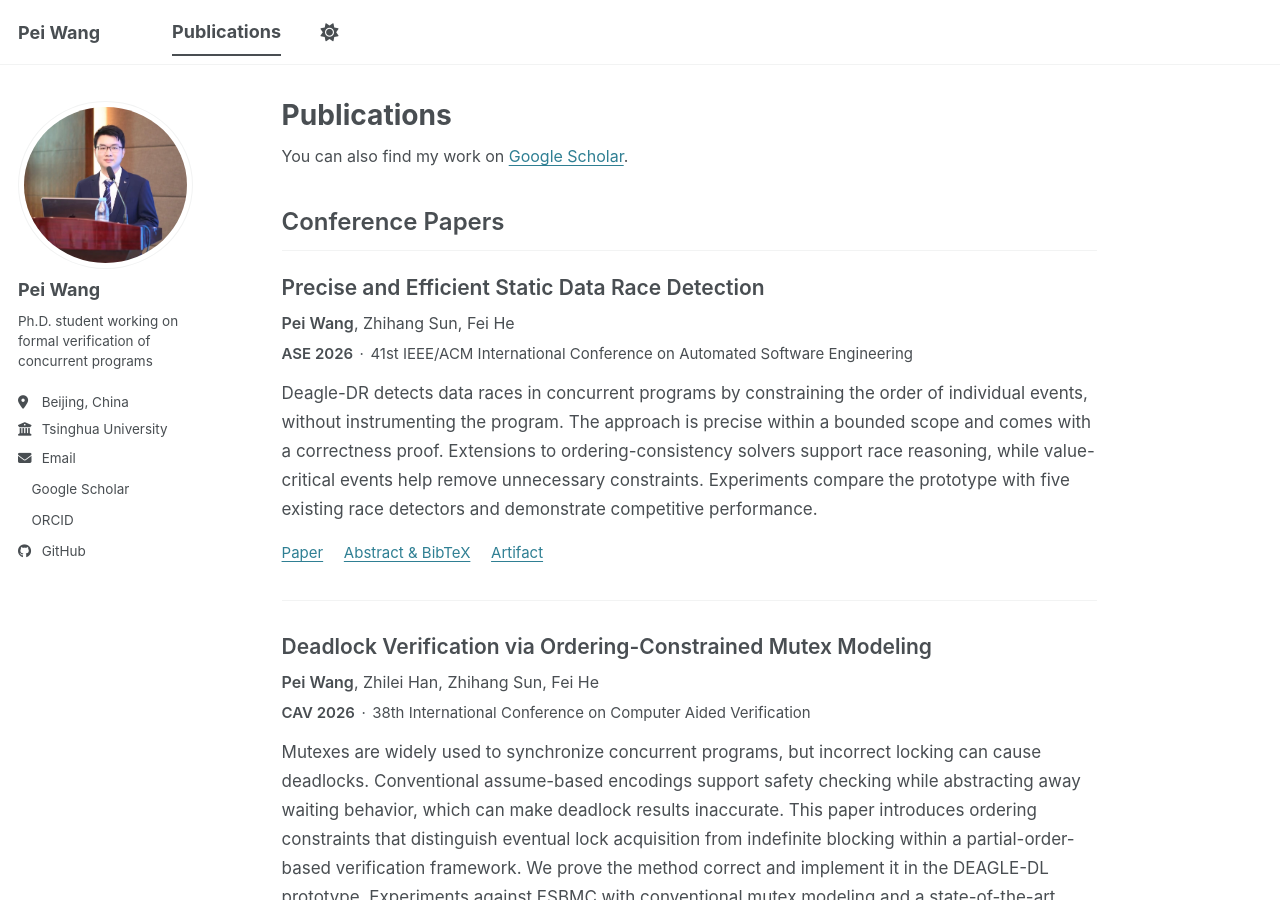
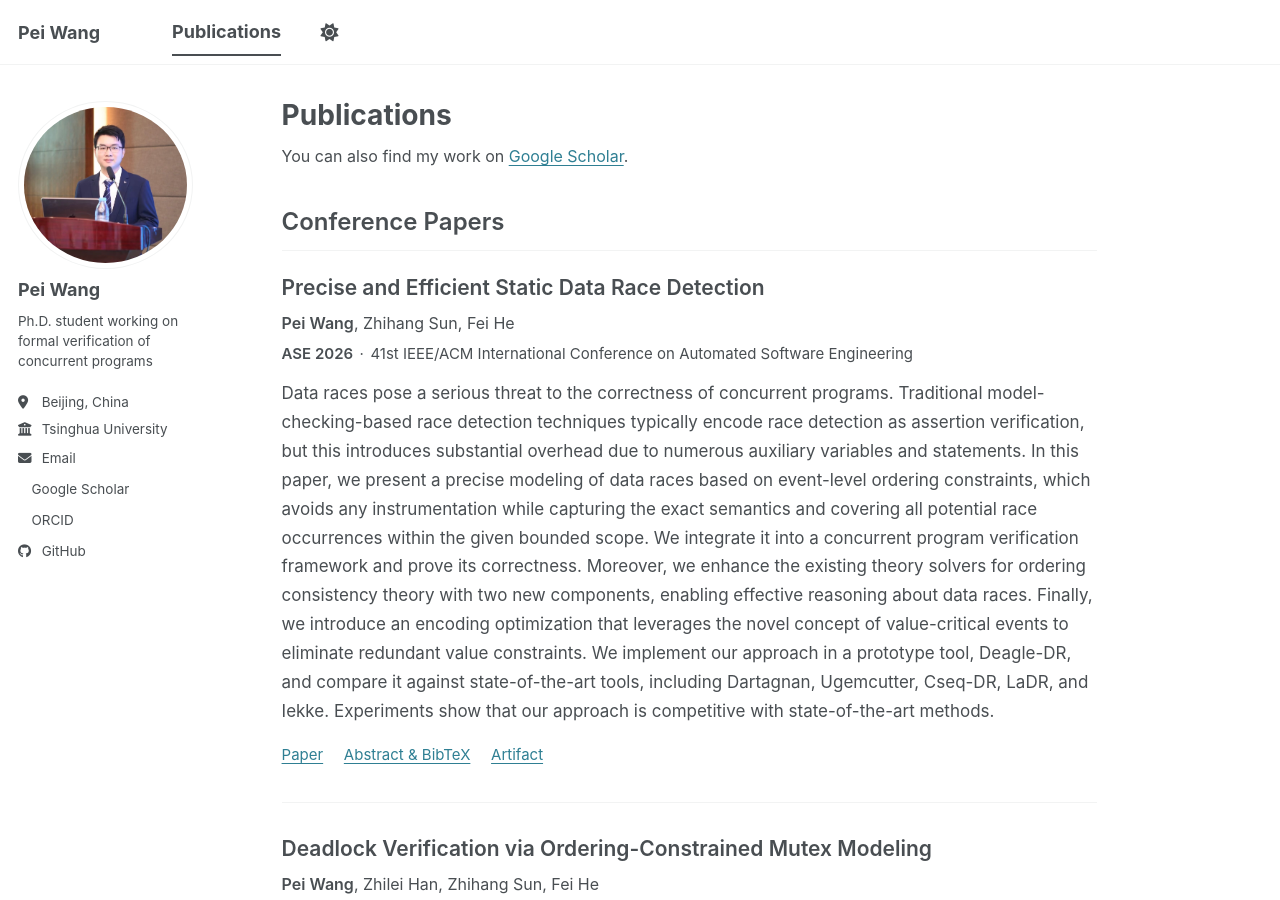
Before and after one commit to pei-wang-cs/pei-wang.github.io, a Jekyll site: the page built from _pages/publications.html, in a window 1280 px wide and 900 px high. Built offline with Jekyll 4.4.1, drawn with Linux system fonts in a browser that asks for light colours; a style sheet for code colours, icons or effects is not loaded.

Commit message:
Use the supplied ASE abstract consistently across publication pages

```diff
--- a/_publications/2026-10-07-precise-efficient-static-data-race-detection.md
+++ b/_publications/2026-10-07-precise-efficient-static-data-race-detection.md
@@ -9,12 +9,14 @@ authors:
 venue_short: "ASE 2026"
 permalink: /publication/precise-efficient-static-data-race-detection/
 excerpt: >-
-  Deagle-DR detects data races in concurrent programs by constraining the order
-  of individual events, without instrumenting the program. The approach is
-  precise within a bounded scope and comes with a correctness proof. Extensions
-  to ordering-consistency solvers support race reasoning, while value-critical
-  events help remove unnecessary constraints. Experiments compare the prototype
-  with five existing race detectors and demonstrate competitive performance.
+  Data races pose a serious threat to the correctness of concurrent programs.
+  Traditional model-checking-based race detection techniques typically encode race detection as assertion verification, but this introduces substantial overhead due to numerous auxiliary variables and statements.
+  In this paper, we present a precise modeling of data races based on event-level ordering constraints, which avoids any instrumentation while capturing the exact semantics and covering all potential race occurrences within the given bounded scope.
+  We integrate it into a concurrent program verification framework and prove its correctness.
+  Moreover, we enhance the existing theory solvers for ordering consistency theory with two new components, enabling effective reasoning about data races.
+  Finally, we introduce an encoding optimization that leverages the novel concept of value-critical events to eliminate redundant value constraints.
+  We implement our approach in a prototype tool, Deagle-DR, and compare it against state-of-the-art tools, including Dartagnan, Ugemcutter, Cseq-DR, LaDR, and Iekke.
+  Experiments show that our approach is competitive with state-of-the-art methods.
 date: 2026-10-07
 venue: "41st IEEE/ACM International Conference on Automated Software Engineering (ASE 2026)"
 paperurl: "https://doi.org/10.1145/3832783.3837438"
@@ -25,14 +27,7 @@ citation: "Pei Wang, Zhihang Sun, and Fei He. (2026). &quot;Precise and Efficien
 Abstract
 --------
 
-Data races pose a serious threat to the correctness of concurrent programs.
-Traditional model-checking-based race detection techniques typically encode race detection as assertion verification, but this introduces substantial overhead due to numerous auxiliary variables and statements.
-In this paper, we present a precise modeling of data races based on event-level ordering constraints, which avoids any instrumentation while capturing the exact semantics and covering all potential race occurrences within the given bounded scope.
-We integrate it into a concurrent program verification framework and prove its correctness.
-Moreover, we enhance the existing theory solvers for ordering consistency theory with two new components, enabling effective reasoning about data races.
-Finally, we introduce an encoding optimization that leverages the novel concept of value-critical events to eliminate redundant value constraints.
-We implement our approach in a prototype tool, Deagle-DR, and compare it against state-of-the-art tools, including Dartagnan, Ugemcutter, Cseq-DR, LaDR, and Iekke.
-Experiments show that our approach is competitive with state-of-the-art methods.
+{{ page.excerpt }}
 
 Links
 -----
```
